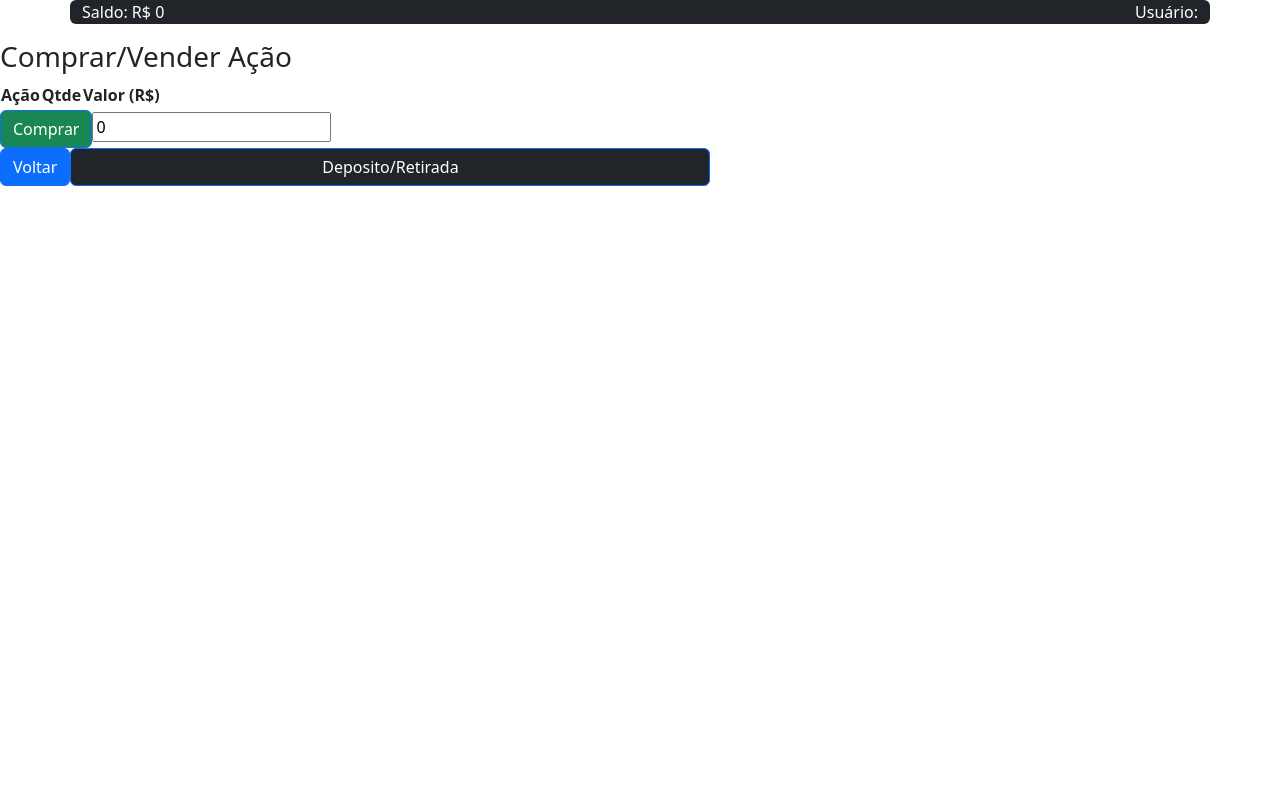
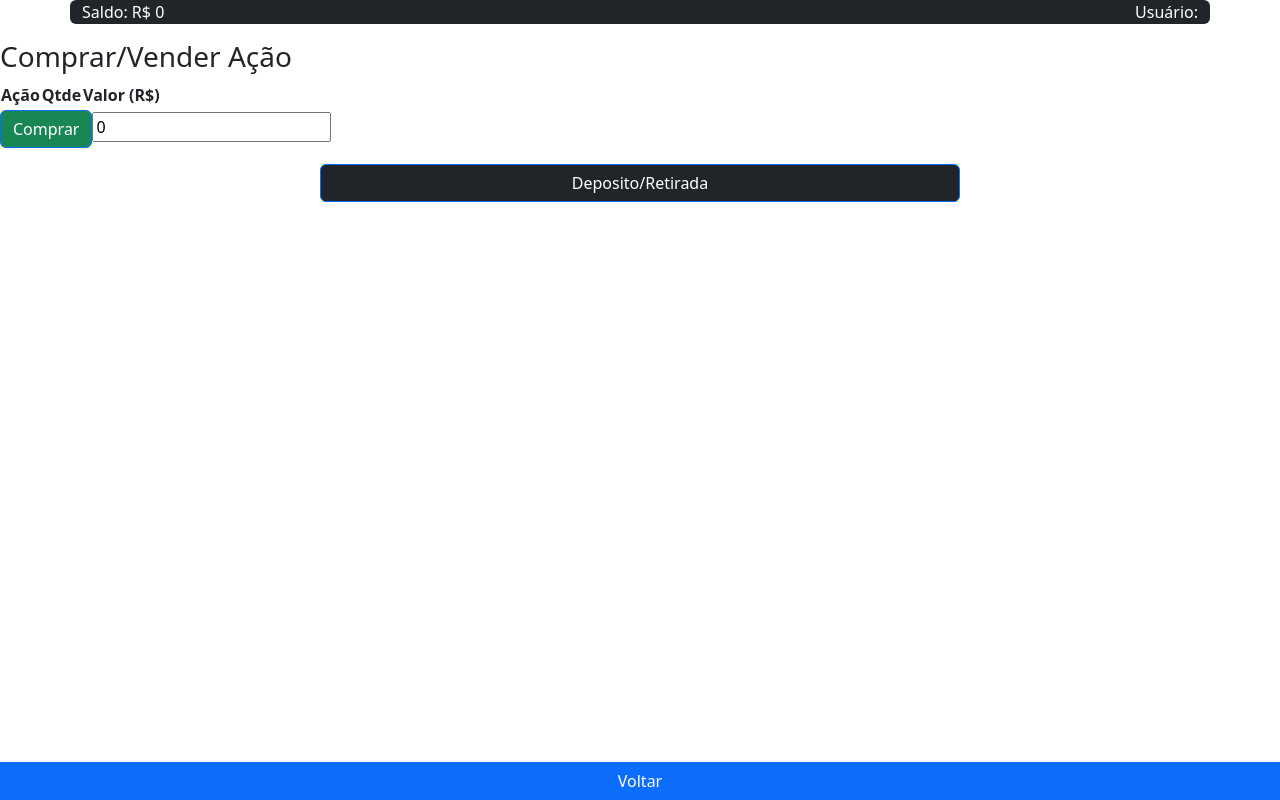
Before and after one commit to LeticiaMayr/pselxp, a React (Create React App) app in the folder frontend/pselxp-front/: page /operations in a window 1280 px wide. Built offline with nearby package versions, Linux system fonts and the light colour scheme.

Commit message:
feat: css improved to operations page

```diff
--- a/frontend/pselxp-front/src/components/BuySell.js
+++ b/frontend/pselxp-front/src/components/BuySell.js
@@ -2,7 +2,7 @@ import React, { useState, useEffect } from "react";
 import { useProvider } from "../context/provider";
 import axios from "axios";
 import swal from "sweetalert";
-import { Container, Form, Button, Col, Row } from 'react-bootstrap';
+import { Form, Button } from 'react-bootstrap';
 
 function BuySell() {
   const [assetManipulation, setAssetManipulation] = useState({buy: 0, sell: 0});
@@ -80,8 +80,8 @@ function BuySell() {
   useEffect(() => {}, [stockList, wantedStock, clientData]);
 
   return (
-    <form>
-      <div>
+    <Form>
+      <div className='mb-3'>
         <label htmlFor='buy-input'>
           <Button
             className='text-bg-success'
@@ -100,7 +100,7 @@ function BuySell() {
         </label>
       </div>
       {wantedStock.clientStock ?
-        <div>
+        <div className='mb-3'>
           <label htmlFor='sell-input'>
             <Button
               className='text-bg-danger'
@@ -119,7 +119,7 @@ function BuySell() {
           </label>
         </div>
         : null}
-    </form>
+    </Form>
   );
 };
 
--- a/frontend/pselxp-front/src/components/DepositWithdraw.js
+++ b/frontend/pselxp-front/src/components/DepositWithdraw.js
@@ -10,13 +10,15 @@ function DepositWithdraw() {
     navigate('/account');
   }
   return (
+    <div className='text-center'>
       <Button
-      className='align-self-center justify-content-center text-bg-dark w-50'
+        className='text-bg-dark w-50'
         type='submit'
         onClick={ handleClick }
         >
         Deposito/Retirada
       </Button>
+    </div>
   );
 };
 
--- a/frontend/pselxp-front/src/pages/Operations.js
+++ b/frontend/pselxp-front/src/pages/Operations.js
@@ -6,6 +6,7 @@ import DepositWithdraw from "../components/DepositWithdraw";
 import StocksTableHead from "../components/StocksTableHead";
 import OperationsTableLine from "../components/OperationsTableLine";
 import BuySell from "../components/BuySell";
+import { Container, Form, Button, Col, Row } from 'react-bootstrap';
 
 function Operations() {
   const { wantedStock, stockList, clientData } = useProvider();
@@ -29,10 +30,10 @@ function Operations() {
         </tbody>
       </table>
       <BuySell />
-      <div>
+      <DepositWithdraw />
+      <Row className='fixed-bottom pt-3'>
         <BackButton />
-        <DepositWithdraw />
-      </div>
+      </Row>
     </>
   );
 };
--- a/frontend/pselxp-front/src/pages/Stocks.js
+++ b/frontend/pselxp-front/src/pages/Stocks.js
@@ -34,9 +34,7 @@ function Stocks() {
           </Container>
         </Container>
       </Row>
-      <Container className='d-flex justify-content-center'>
-        <DepositWithdraw />
-      </Container>
+      <DepositWithdraw />
     </>
   );
 };
```
Lines whose indentation alone changed are shown as unchanged.
